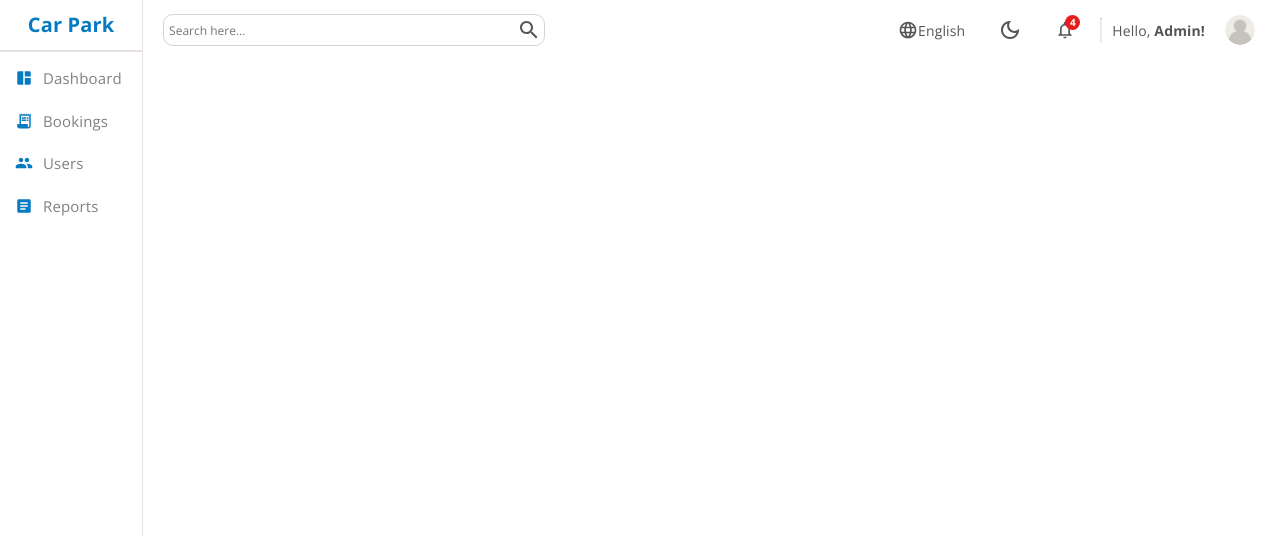
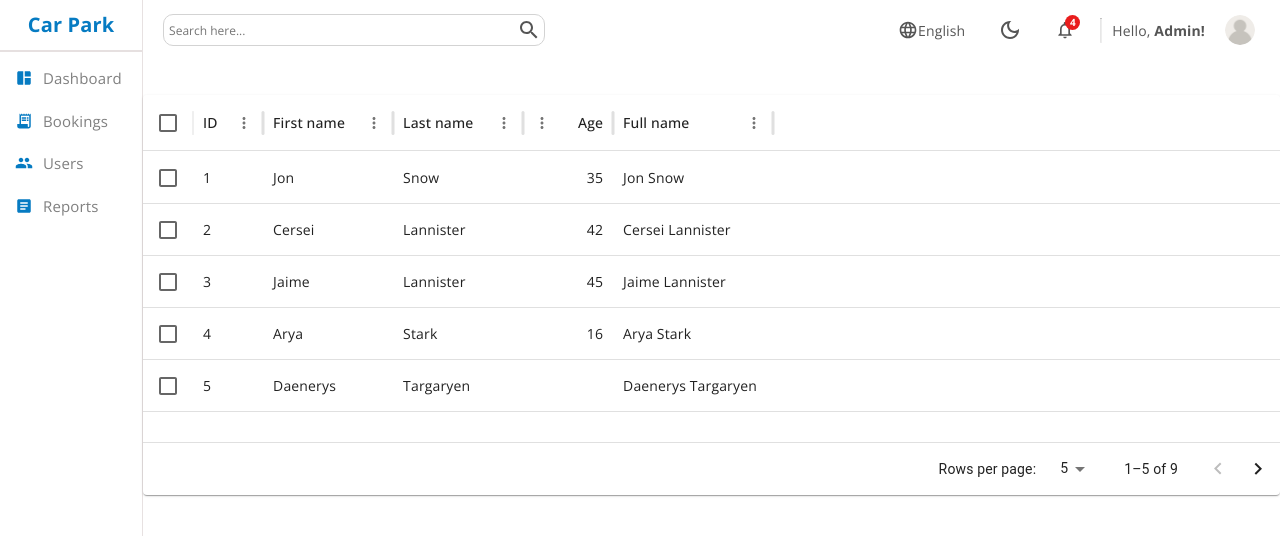
Before and after one commit to MennaEbied/Car-Parking-Dashboard, a React (Vite) app: page /users in a window 1280 px wide. Shown: the top 536 px of the page. Built offline with nearby package versions, Linux system fonts and the light colour scheme.

Commit message:
Add users page

```diff
--- a/src/pages/users/Users.jsx
+++ b/src/pages/users/Users.jsx
@@ -1,5 +1,6 @@
 import Navbar from '../../components/navbar/Navbar'
 import Sidebar from '../../components/sidebar/Sidebar'
+import DataTable from '../../components/table/Table'
 import './users.scss'
 
 const Users = () => {
@@ -8,6 +9,7 @@ const Users = () => {
       <Sidebar/>
       <div className="container">
         <Navbar/>
+        <DataTable className="table"/>
       </div>
     </div>
   )
--- a/src/pages/users/users.scss
+++ b/src/pages/users/users.scss
@@ -3,5 +3,9 @@
     width: 100%;
     .container{
         flex: 8;
+
+      .table{
+        margin-top: 40px;
+      }
     }
 }
```
